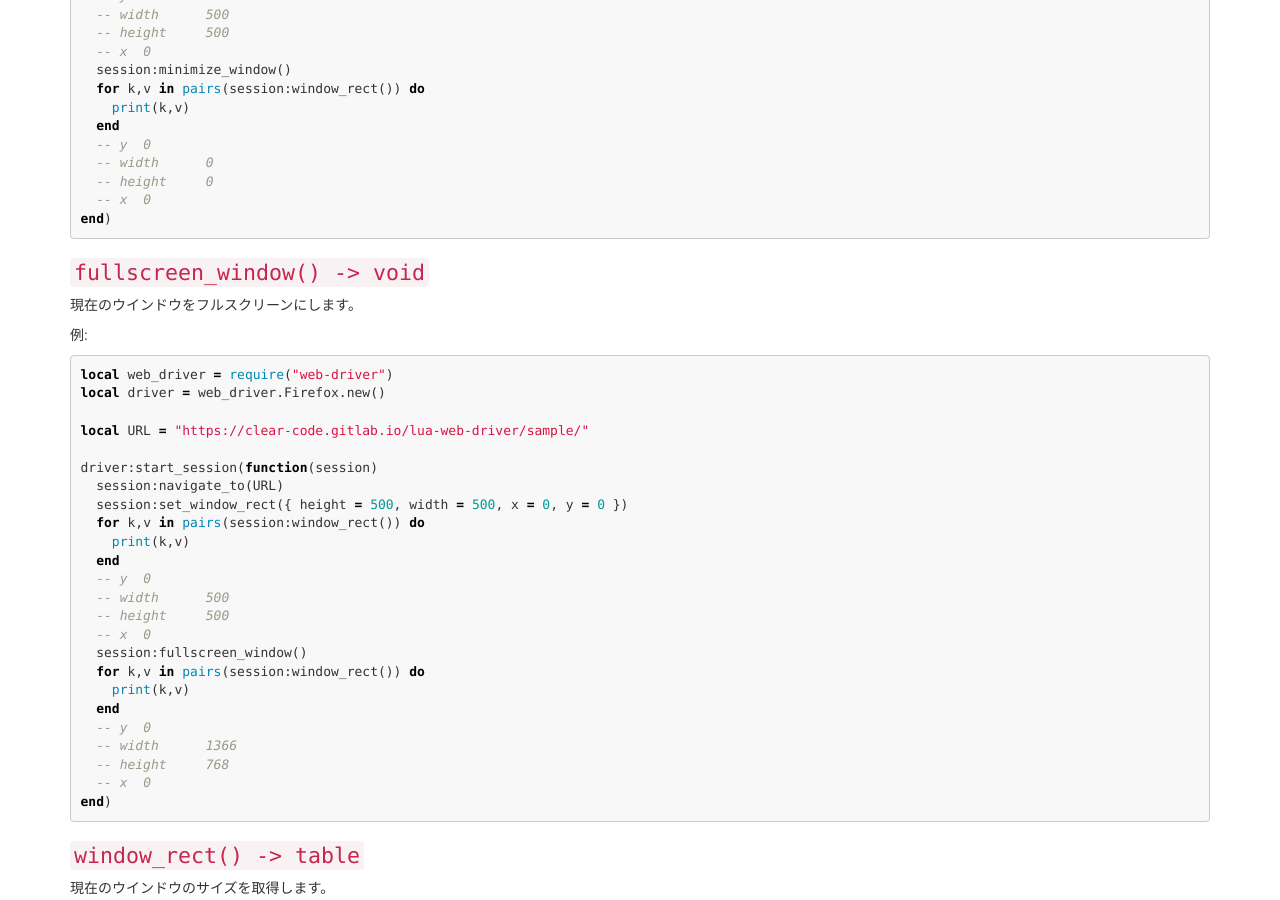
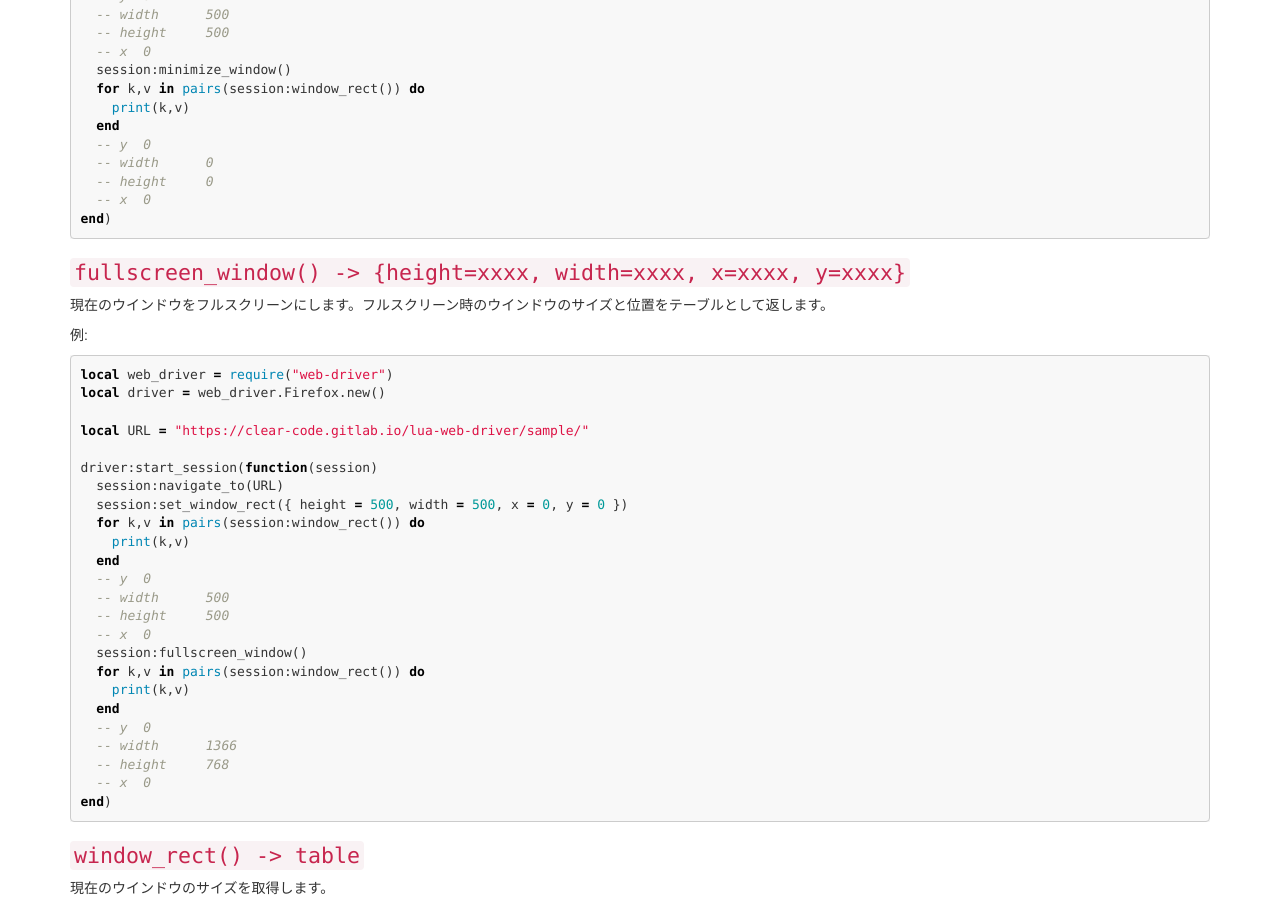
Before and after one commit to clear-code/lua-web-driver, a Jekyll site: the page built from docs/ja/reference/session.md, in a window 1280 px wide and 900 px high, scrolled down 5310 px. Built offline with Jekyll 4.4.1, drawn with Linux system fonts in a browser that asks for light colours.

Commit message:
doc reference: Modify a return value of Session:fullscreen_window()

````diff
--- a/docs/ja/reference/session.md
+++ b/docs/ja/reference/session.md
@@ -318,9 +318,9 @@ driver:start_session(function(session)
 end)
 ```
 
-### `fullscreen_window() -> void` {#fullscreen-window}
+### `fullscreen_window() -> {height=xxxx, width=xxxx, x=xxxx, y=xxxx}` {#fullscreen-window}
 
-現在のウインドウをフルスクリーンにします。
+現在のウインドウをフルスクリーンにします。フルスクリーン時のウインドウのサイズと位置をテーブルとして返します。
 
 例:
 
````
Also changed, not shown: docs/reference/session.md (+2 -1 lines), 1 other file.
